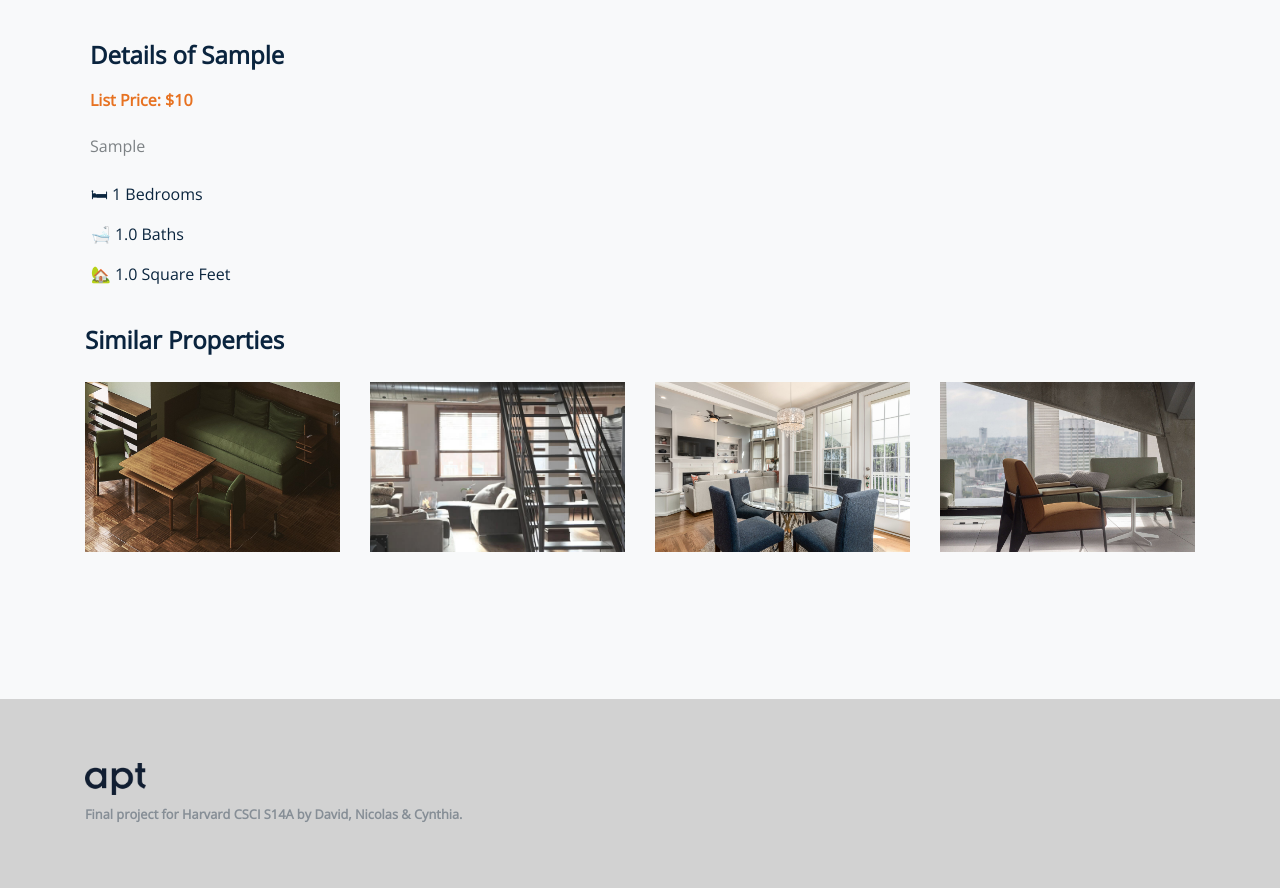
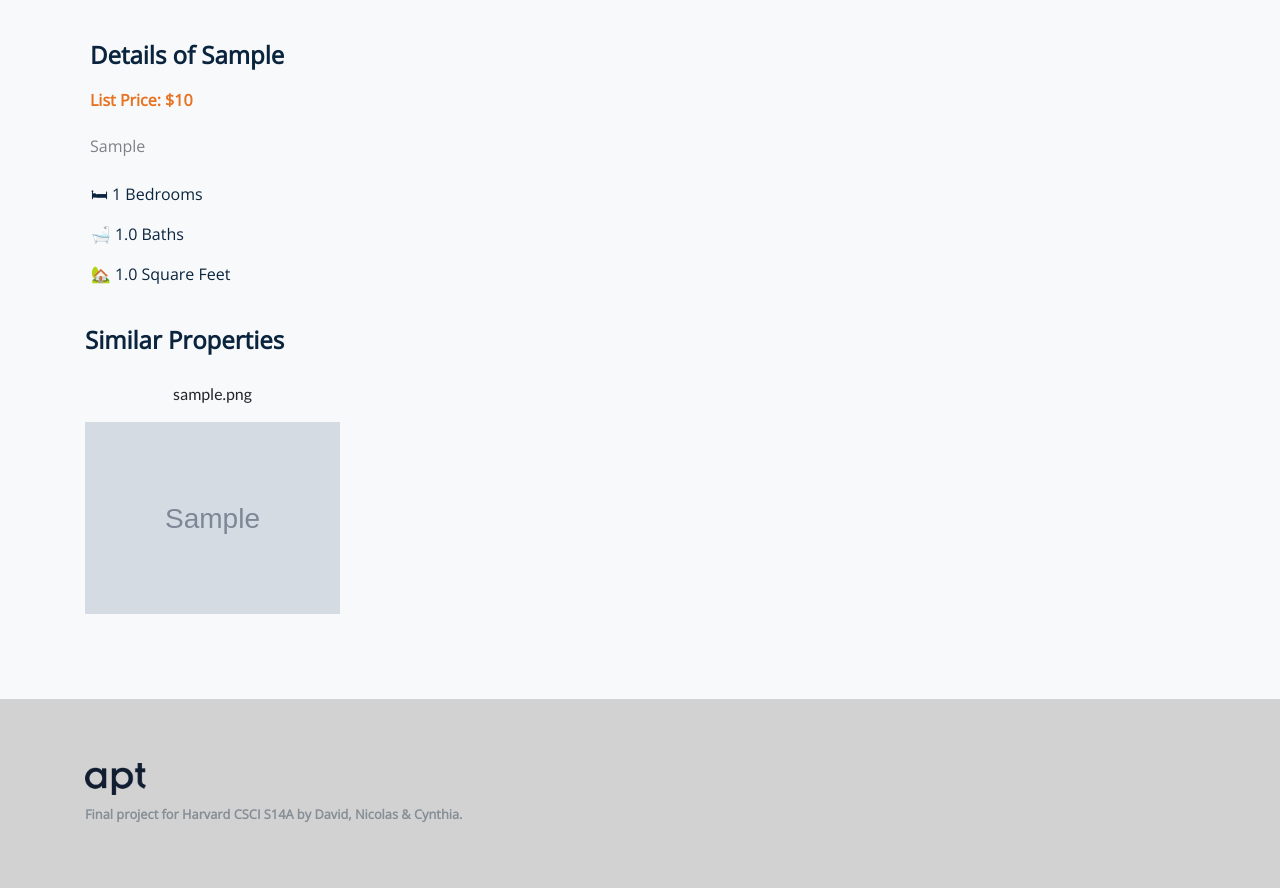
Before and after one commit to davidcrowe/apt, a Flask app: template templates/property-detail.html in a window 1280 px wide. Shown: the part 456-1344 px from the top of the page. Run offline with Flask 2, Linux system fonts and the light colour scheme; the template is opened without the code that fills it: values that come from a table or form of the project are taken from there, others are empty; tables that the repository leaves empty hold one stand-in row (values such as "Sample post"); grey boxes marked "Sample" are stand-in pictures; some libraries are stand-ins or nearby versions.

Commit message:
Added for loop

```diff
--- a/templates/property-detail.html
+++ b/templates/property-detail.html
@@ -44,22 +44,24 @@
 			<p class="text-center"></p>
 		</div>
 		<!-- End: Intro -->
+
+
+
 		<!-- Start: Photos -->
 		<h1 class="mb-5" style="text-align: left;font-family: 'Open Sans', sans-serif;font-weight: bold;font-size: 24px;color: #0a243e;">Similar Properties</h1>
 		<div class="row photos" style="margin-top: -20px; margin-bottom: 20px;">
+
+{% for result in final_product %}
+
 			<div class="col-sm-6 col-md-4 col-lg-3 item">
-				<a data-lightbox="photos" href="#"><img class="img-fluid" src="static/img/charles-loyer-QN6fCROYdWM-unsplash.jpg?h=de70ef132da9df664436cc2fddaba268"></a>
+				<p>{{result.photo_url}}</p>
+				<a data-lightbox="photos" href="#"><img class="img-fluid" src="{{result.photo_url}}"></a>
 			</div>
-			<div class="col-sm-6 col-md-4 col-lg-3 item">
-				<a data-lightbox="photos" href="#"><img class="img-fluid" src="static/img/loft.jpg?h=7f7c3d76142833ed92bb12a9053c9cac"></a>
-			</div>
-			<div class="col-sm-6 col-md-4 col-lg-3 item">
-				<a data-lightbox="photos" href="#"><img class="img-fluid" src="static/img/douglas-sheppard-9rYfG8sWRVo-unsplash.jpg?h=462f12d9f3abc23814ebd8d097d89358"></a>
-			</div>
-			<div class="col-sm-6 col-md-4 col-lg-3 item">
-				<a data-lightbox="photos" href="#"><img class="img-fluid" src="static/img/alexander-pemberton-skLqGtLrYKc-unsplash.jpg?h=8bb9fa2825b3f303f162616149784a46"></a>
-			</div>
+
 			<!-- End: Photos -->
 		</div>
+
+{% endfor %}
+
 		</br>
 </section> {% endblock %}
```
